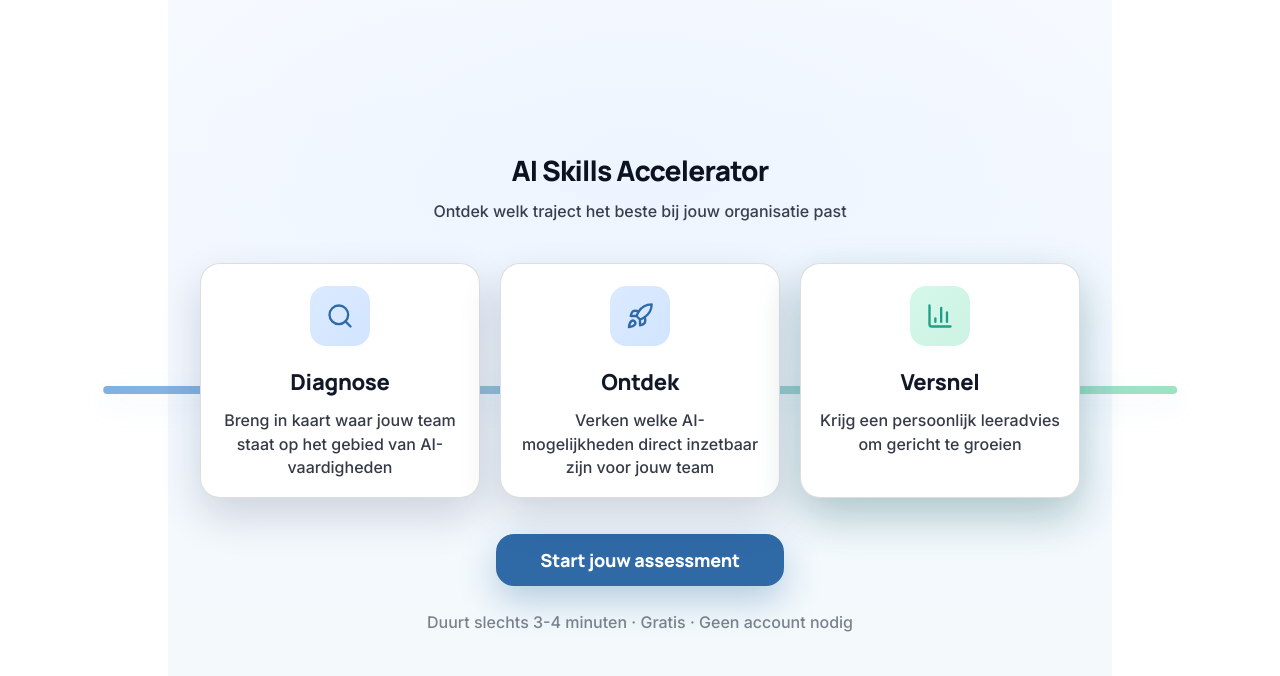
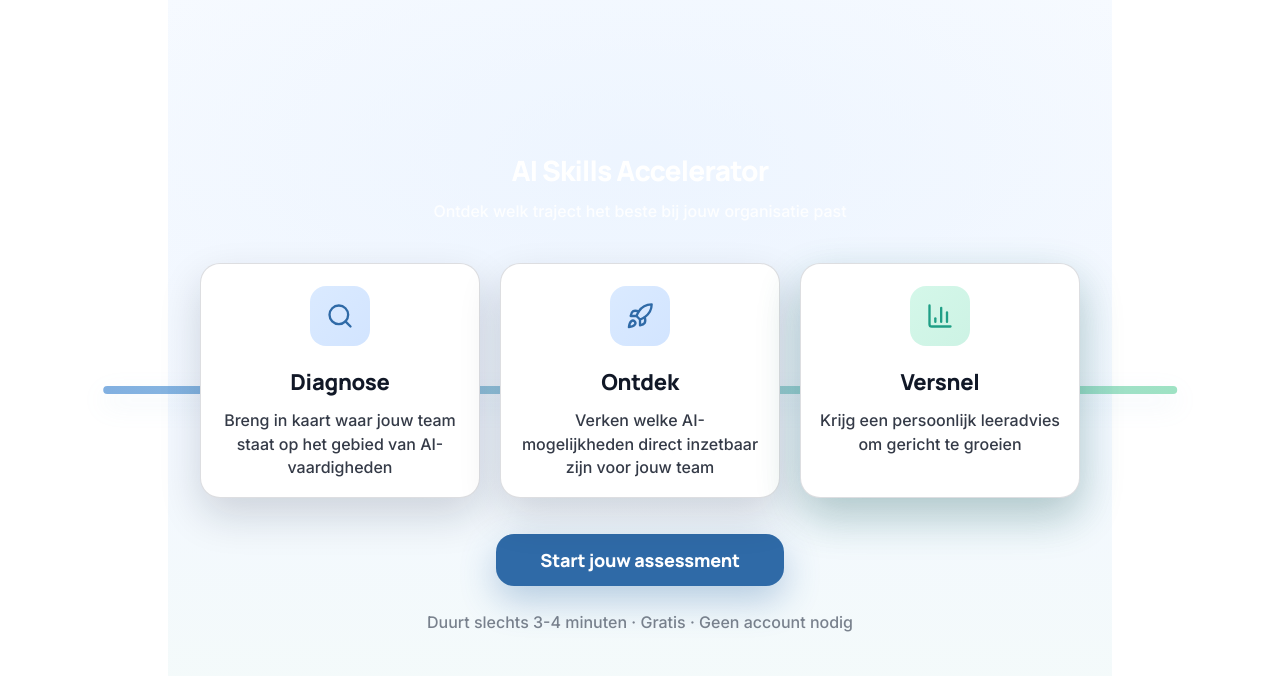
Before and after one commit to Sugijomon/aisa-lead-funnel, a React (Vite) app: page / in a window 1280 px wide. Shown: the top 676 px of the page. Built offline with nearby package versions, Linux system fonts and the light colour scheme.

Commit message:
v30: Gemini scale+gradient, volledige achtergrond

```diff
--- a/src/App.jsx
+++ b/src/App.jsx
@@ -360,7 +360,7 @@ function Splash({onStart}){
           fontFamily:T.heading,
           fontSize:28,
           fontWeight:800,
-          color:"#0b1220",
+          color:"#ffffff",
           letterSpacing:"-0.03em",
           lineHeight:1.05,
           margin:"0 0 14px 0",
@@ -373,8 +373,8 @@ function Splash({onStart}){
           fontFamily:T.body,
           fontSize:16,
           fontWeight:500,
-          color:"#0b1220",
-          opacity:0.80,
+          color:"#ffffff",
+          opacity:0.90,
           margin:"0 0 40px 0",
           maxWidth:"none",
           whiteSpace:"nowrap",
@@ -772,9 +772,9 @@ export default function App(){
       <style>{`
         @import url('https://fonts.googleapis.com/css2?family=Inter:wght@400;500;600;700&family=Manrope:wght@500;600;700;800&display=swap');
         *{box-sizing:border-box;margin:0;padding:0}
-        html,body{margin:0;padding:0;width:100%;overflow-x:hidden;}
+        html,body{margin:0!important;padding:0!important;width:100%;height:100%;overflow-x:hidden;}
         body{font-family:'Inter',sans-serif;}
-        #root{width:100%;min-height:100vh;}
+        #root{width:100%;min-height:100vh;display:flex;flex-direction:column;}
         .results-bg{
           min-height:100vh;width:100%;
           background:radial-gradient(circle at center,#f0f7ff 0%,#e2e8f0 100%);
```
